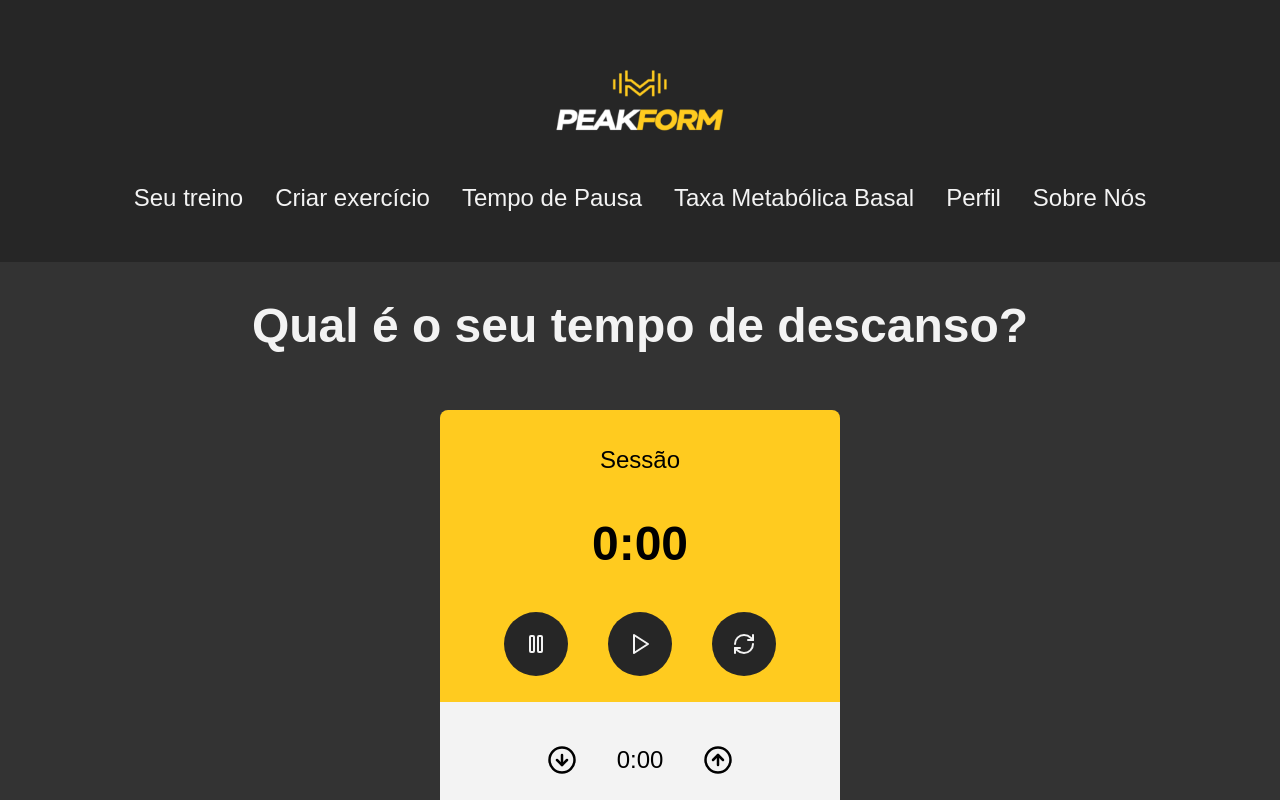
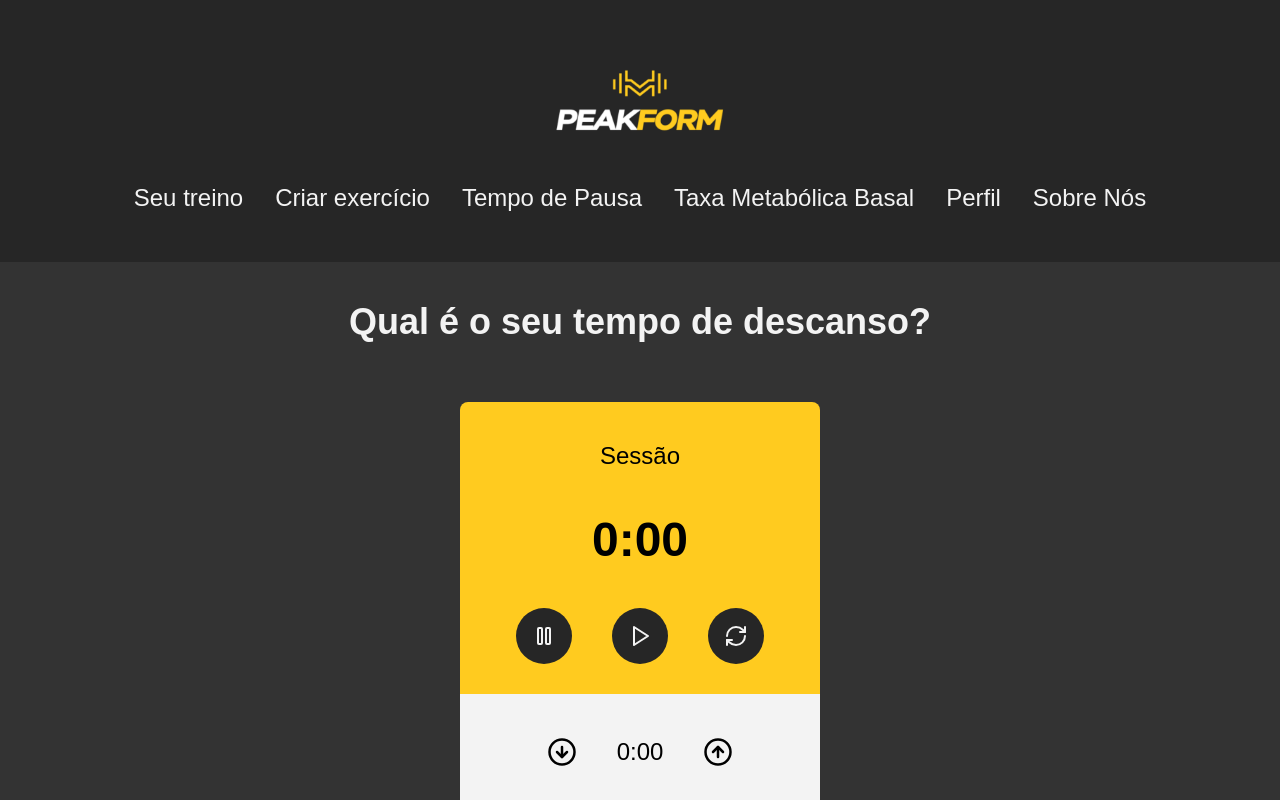
Before and after one commit to iagoliziero/peak-form, a React (Vite) app: page /tempodepausa in a window 1280 px wide. Built offline with nearby package versions, Linux system fonts and the light colour scheme; a web font is replaced by a local one.

Commit message:
style: update dimensons from TimerPage

```diff
--- a/src/pages/TimerPage.jsx
+++ b/src/pages/TimerPage.jsx
@@ -4,13 +4,19 @@ import { useRef, useState } from "react";
 import { useNavigate } from "react-router-dom";
 import Nav from "../components/Nav";
 import Button from "../components/Button";
+import H1 from "../components/H1";
+import ButtonTimer from "../components/ButtonTimer";
+
 
 function TimerPage() {
 
+
   const navigate = useNavigate()
+
 
    const initialTotalTime = 0;
     const oneMinute = 60;
+
 
  // states
  const [totalTime, setTotalTime] = useState(initialTotalTime);
@@ -19,19 +25,23 @@ function TimerPage() {
  const intervalRef = useRef(null); // Referência para o intervalo do cronômetro
  // states, FIM
 
+
  // Funções
  const increasePauseTime = () => {
     setTotalTime((prev) => prev + oneMinute);
  };
 
+
  const decreasePauseTime = () => {
     setTotalTime((prev) => (prev - oneMinute >= 1 ? prev - oneMinute : 0));
  };
+
 
  const updateSessionTime = () => {
    setRemainingTime(totalTime);
    setIsRunning(false);
  };
+
 
  // Iniciar o cronômetro
  const startTimer = () => {
@@ -50,11 +60,13 @@ function TimerPage() {
    }
  };
 
+
  // Pausar o cronômetro
  const pauseTimer = () => {
    clearInterval(intervalRef.current);
    setIsRunning(false);
  };
+
 
  // Resetar o cronômetro
  const resetTimer = () => {
@@ -62,6 +74,7 @@ function TimerPage() {
    setRemainingTime(totalTime);
    setIsRunning(false);
  };
+
 
  // Formatar o tempo para mm:ss
  const formatTime = (time) => {
@@ -72,6 +85,7 @@ function TimerPage() {
     }
     return `${minutes}:${seconds}`;
   };
+
 
     return (
         <div className="h-screen bg-darker bg-cover bg-center bg-no-repeat flex flex-col items-center gap-12 overflow-scroll no-scrollbar">
@@ -91,15 +105,15 @@ function TimerPage() {
 
       </div>
       <Nav />
-      <div className="w-full h-full bg-main-darker bg-cover bg-center bg-no-repeat flex flex-col items-center gap-5 ">
+      <div className="w-full bg-main-darker bg-cover bg-center bg-no-repeat flex flex-col items-center gap-5 ">
         <div className="flex mt-10 ">
-          <h1 className="text-3xl md:text-4xl lg:text-5xl text-whiteMain text-center font-semibold">
+          <H1>
             {" "}
             Qual é o seu tempo de descanso?
-          </h1>
+          </H1>
         </div>
         <div className="mt-10 flex justify-center items-center flex-col w gap-10 ">
-            <div className="flex items-center justify-center flex-col w-[21.875rem] lg:w-[25rem] h-[18.75rem] lg:h-[18.75rem] xl:w-[25rem] bg-yellowMain rounded-lg p-6 gap-5">
+            <div className="flex items-center justify-center flex-col w-[21.875rem] lg:w-[22.5rem] h-[18.75rem] lg:h-[18.75rem] 3xl:w-[25rem] bg-yellowMain rounded-lg p-6 gap-5">
                 <div className="flex flex-col items-center justify-center space-y-1 gap-10 " >
                     <div>
                         <h2 className="text-xl lg:text-2xl"> Sessão</h2>
@@ -110,20 +124,21 @@ function TimerPage() {
                     <div
 
                      className="flex gap-10">
-                    <button
+                    <ButtonTimer
                     onClick={pauseTimer} disabled={!isRunning}
-                    className="w-14 h-14 md:w-16 md:h-16 rounded-full items-center bg-darker flex justify-center text-whiteMain hover:scale-105 transition-all"> <Pause /></button>
-                    <button
-                    onClick={startTimer} disabled={isRunning} className="w-14 h-14 md:w-16 md:h-16 rounded-full items-center bg-darker flex justify-center text-whiteMain text-3xl hover:scale-105 transition-all"> <Play /></button>
-                    <button
+                    className="w-14 h-14 md:w-16 md:h-16 rounded-full items-center bg-darker flex justify-center text-whiteMain hover:scale-105 transition-all"> <Pause /></ButtonTimer >
+                    <ButtonTimer
+                    onClick={startTimer} disabled={isRunning} className="w-14 h-14 md:w-16 md:h-16 rounded-full items-center bg-darker flex justify-center text-whiteMain text-3xl hover:scale-105 transition-all"> <Play /></ButtonTimer >
+                    <ButtonTimer
                      onClick={resetTimer}
 
-                     className="w-14 h-14 md:w-16 md:h-16 rounded-full items-center bg-darker flex justify-center text-whiteMain text-3xl hover:scale-105 transition-all "> <RefreshCw /> </button>
+                     className="w-14 h-14 md:w-16 md:h-16 rounded-full items-center bg-darker flex justify-center text-whiteMain text-3xl hover:scale-105 transition-all "> <RefreshCw /> </ButtonTimer >
                 </div>
                 </div>
 
+
             </div>
-            <div className="flex items-center flex-col w-[21.875rem] lg:w-[25rem] h-[10.625rem] relative bottom-12 lg:h-[12.5rem] xl:w-[25rem] bg-whiteMain rounded-lg p-6 gap-10 rounded-t-none justify-center">
+            <div className="flex items-center flex-col w-[21.875rem] lg:w-[22.5rem] h-[10.625rem] relative bottom-12 lg:h-[12.5rem] 3xl:w-[25rem] bg-whiteMain rounded-lg p-6 gap-10 rounded-t-none justify-center">
                 <div className="flex gap-10 relative top-10">
                     <button
                     onClick={decreasePauseTime} >
@@ -149,4 +164,5 @@ function TimerPage() {
     )
 }
 
+
 export default TimerPage;
```
